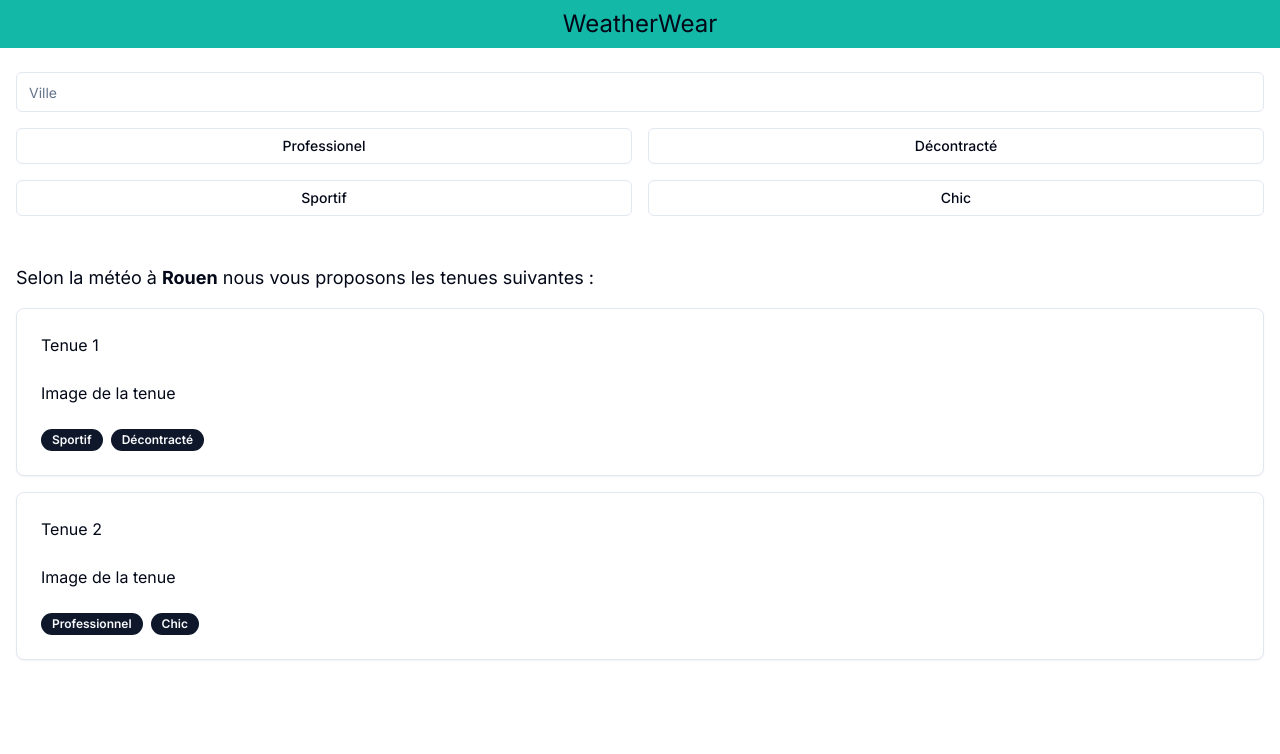
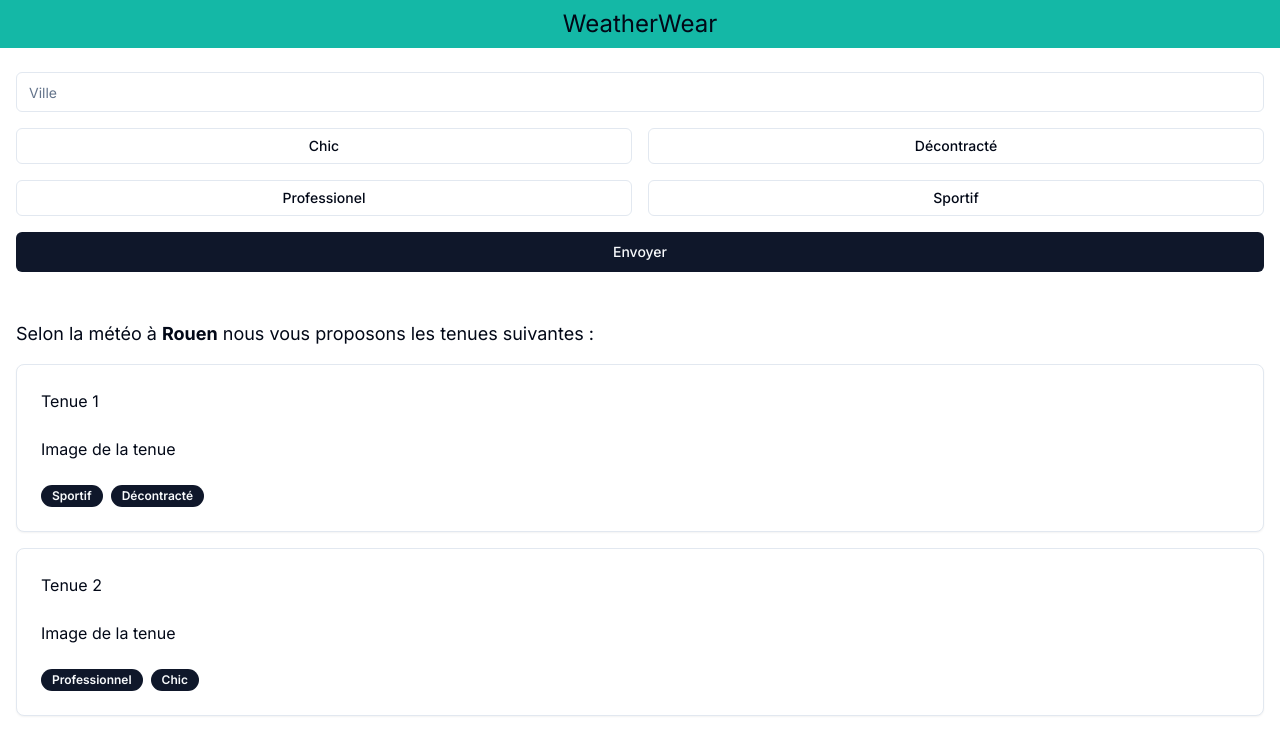
Before and after one commit to JeanneGrenet/synergie4d, a Next.js app in the folder synergie4d-front/: page / in a window 1280 px wide. Shown: the top 754 px of the page. Built offline with nearby package versions, Linux system fonts and the light colour scheme.

Commit message:
create form

```diff
--- a/synergie4d-front/app/Selection.tsx
+++ b/synergie4d-front/app/Selection.tsx
@@ -1,21 +1,51 @@
+"use client";
 import { Button } from "@/components/ui/button";
 import { Input } from "@/components/ui/input";
-import React from "react";
+import React, { useState } from "react";
 
 export default function Selection() {
-  const styles = ["Professionel", "Décontracté", "Sportif", "Chic"];
+  const styles = ["Chic", "Décontracté", "Professionel", "Sportif"];
+  const [selectedStyle, setSelectedStyle] = useState<string>();
+  const [city, setCity] = useState("");
+
+  const handleSubmit = async (e: HTMLFormElement) => {
+    e.preventDefault();
+
+    const response = await fetch("/api/submit", {
+      method: "POST",
+      headers: {
+        "Content-Type": "application/json",
+      },
+      body: JSON.stringify({ city, selectedStyle }),
+    });
+
+    const data = await response.json();
+    console.log(data);
+  };
   return (
     <div className="py-6 px-4">
+      <form onSubmit={() => handleSubmit}>
         <div className="flex flex-col gap-4">
-        <Input placeholder="Ville" />
+          <Input
+            placeholder="Ville"
+            value={city}
+            onChange={(e) => setCity(e.target.value)}
+          />
           <div className="grid grid-cols-2 gap-4">
             {styles.map((style) => (
-            <Button key={style} variant="outline" size="sm">
+              <Button
+                key={style}
+                variant="outline"
+                size="sm"
+                onClick={() => setSelectedStyle(style)}
+              >
                 {style}
               </Button>
             ))}
           </div>
+          <Button type="submit">Envoyer</Button>
         </div>
+      </form>
     </div>
   );
 }
--- a/synergie4d-front/package.json
+++ b/synergie4d-front/package.json
@@ -17,7 +17,8 @@
     "react": "^18",
     "react-dom": "^18",
     "tailwind-merge": "^2.3.0",
-    "tailwindcss-animate": "^1.0.7"
+    "tailwindcss-animate": "^1.0.7",
+    "zod": "^3.23.8"
   },
   "devDependencies": {
     "@types/node": "^20",
```
Also changed, not shown: 1 other file (tests, documents, lock files or other folders). Lines whose indentation alone changed are shown as unchanged.
